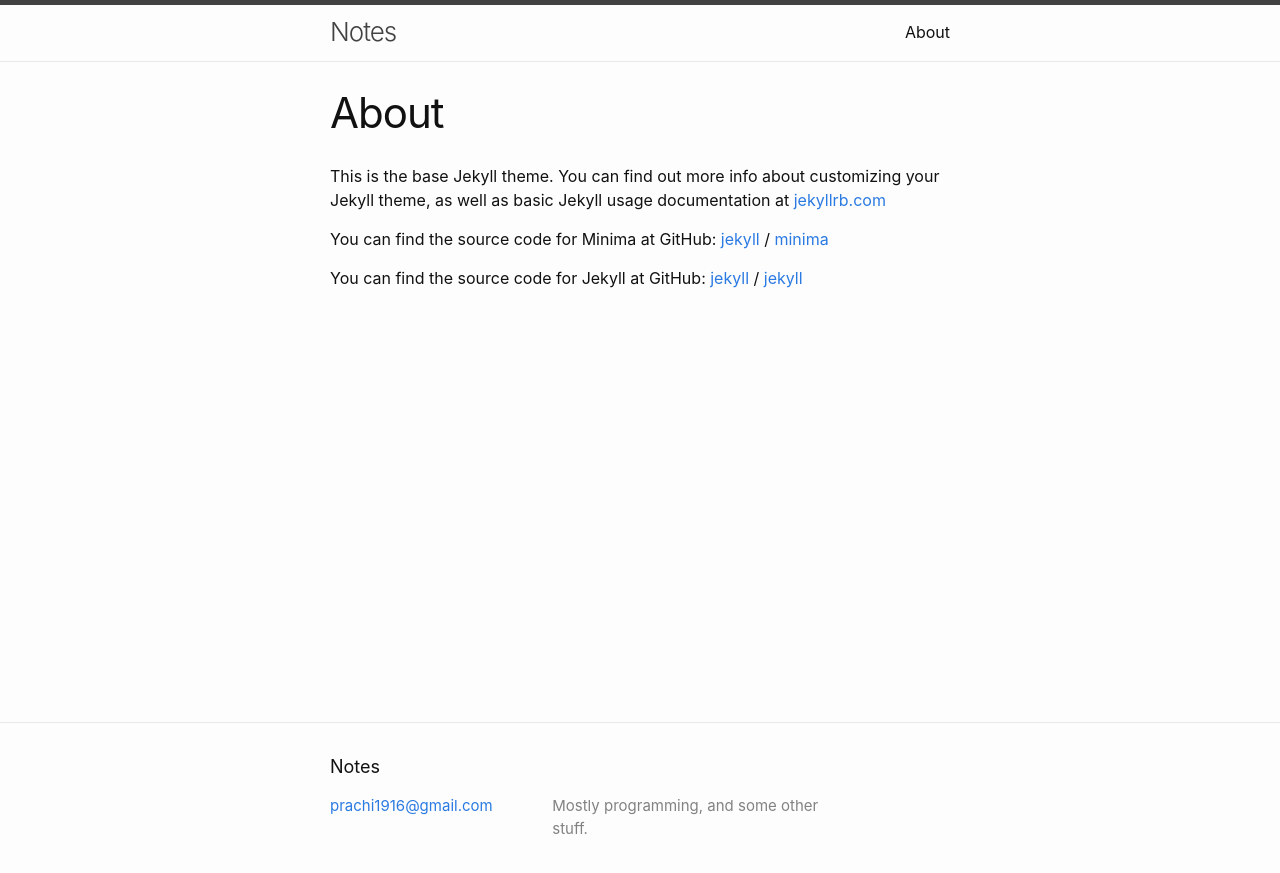
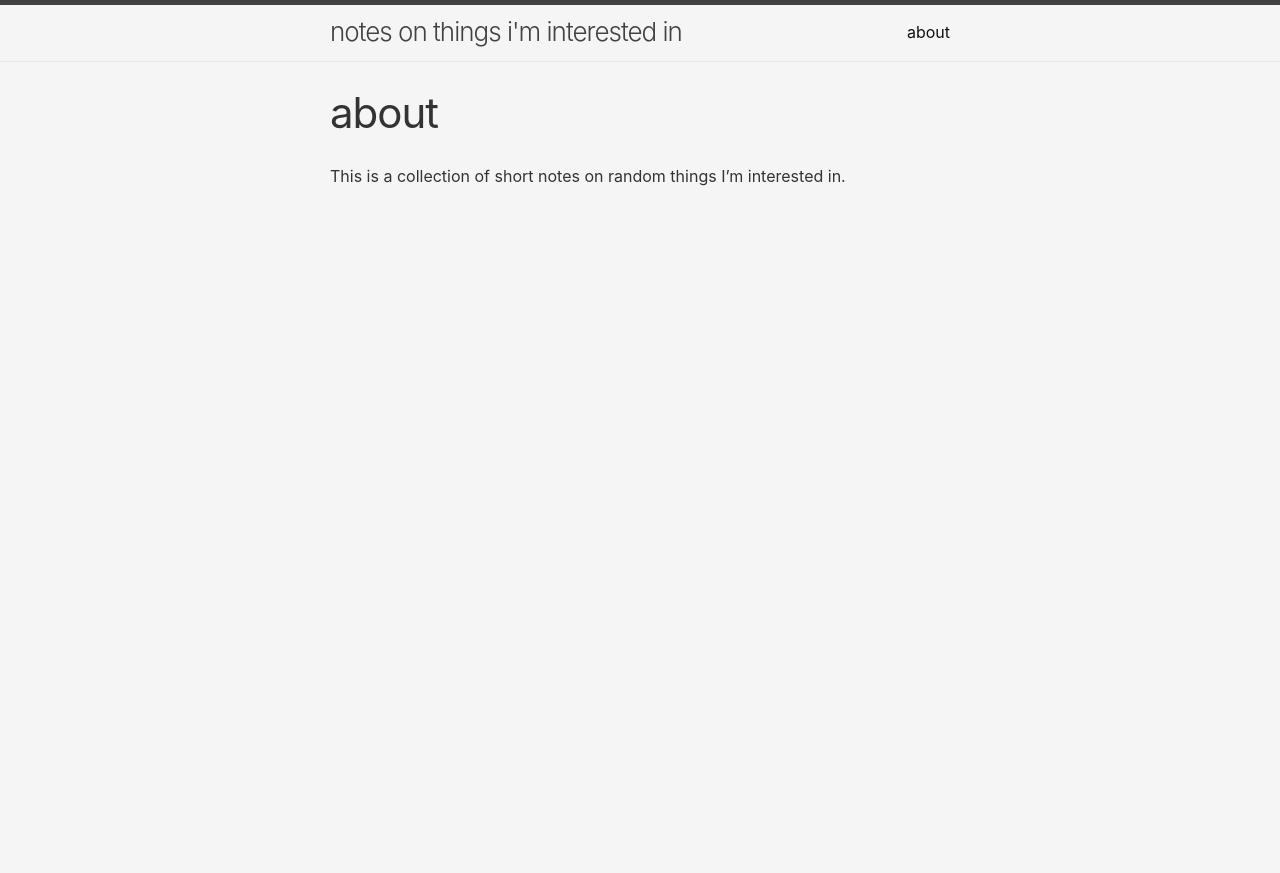
Before and after one commit to highly-illogical/notes, a Jekyll site: the page built from about.markdown, in a window 1280 px wide. Shown: the top 873 px of the page. Built offline with Jekyll 4.4.1, drawn with Linux system fonts in a browser that asks for light colours.

Commit message:
Changed look

```diff
--- a/_config.yml
+++ b/_config.yml
@@ -18,7 +18,7 @@
 # You can create any custom variable you would like, and they will be accessible
 # in the templates via {{ site.myvariable }}.
 
-title: Notes
+title: notes on things i'm interested in
 email: prachi1916@gmail.com
 description: >- # this means to ignore newlines until "baseurl:"
   Mostly programming, and some other stuff.
--- a/_layouts/default.html
+++ b/_layouts/default.html
@@ -12,9 +12,6 @@
         {{ content }}
       </div>
     </main>
-
-    {%- include footer.html -%}
-
   </body>
 
 </html>
--- a/_posts/2022-11-22-relative-urls.markdown
+++ b/_posts/2022-11-22-relative-urls.markdown
@@ -3,6 +3,6 @@ layout: post
 title: relative URLs in Jekyll sites
 ---
 
-The most frustrating thing about trying to put a Jekyll site on GitHub Pages is that by default, it assumes that the base URL is `<username>.github.io` and generates all the other URLs relative to that. It always takes me a good 15 minutes to figure out what's going on and why the site won't show up at the expected URL.
+The most frustrating thing about trying to put a Jekyll site on GitHub Pages is that by default, it assumes that the base URL is `<username>.github.io` and generates all the other URLs relative to that. This means that when you deploy the site, it shows up nicely at the expected URL, but all the links are somehow mysteriously broken and the CSS has vanished into thin air. It always takes me a good 15 minutes to figure out what's going on and it has happened _so many times_ that I had to make it into a separate post.
 
 For future reference: all you have to do is set the `baseurl` parameter in `_config.yml` to the relative path of your repo (in this case `/notes`) and it'll [work](http://jekyllrb.com/docs/github-pages/#project-page-url-structure) as long as you've got the `relative_url` filter added to every URL on the site.
--- a/about.markdown
+++ b/about.markdown
@@ -1,18 +1,7 @@
 ---
 layout: page
-title: About
+title: about
 permalink: /about/
 ---
 
-This is the base Jekyll theme. You can find out more info about customizing your Jekyll theme, as well as basic Jekyll usage documentation at [jekyllrb.com](https://jekyllrb.com/)
-
-You can find the source code for Minima at GitHub:
-[jekyll][jekyll-organization] /
-[minima](https://github.com/jekyll/minima)
-
-You can find the source code for Jekyll at GitHub:
-[jekyll][jekyll-organization] /
-[jekyll](https://github.com/jekyll/jekyll)
-
-
-[jekyll-organization]: https://github.com/jekyll
+This is a collection of short notes on random things I'm interested in.
--- a/assets/main.css
+++ b/assets/main.css
@@ -21,11 +21,10 @@ figure {
 
 /** Basic styling */
 body {
-  font: 400 16px/1.5 -apple-system, BlinkMacSystemFont, Georgia, Roboto,
-    Helvetica, Arial, sans-serif, 'Apple Color Emoji', 'Segoe UI Emoji',
-    'Segoe UI Symbol';
-  color: #111;
-  background-color: #fdfdfd;
+	font: 400 16px/1.5 -apple-system, BlinkMacSystemFont, Roboto, Helvetica, Arial,
+		sans-serif, 'Apple Color Emoji', 'Segoe UI Emoji', 'Segoe UI Symbol';
+	color: #333;
+	background-color: whitesmoke;
 	-webkit-text-size-adjust: 100%;
 	-webkit-font-feature-settings: 'kern' 1;
 	-moz-font-feature-settings: 'kern' 1;
```
Also changed, not shown: _layouts/home.html (+5 -11 lines). Lines whose indentation alone changed are shown as unchanged.
